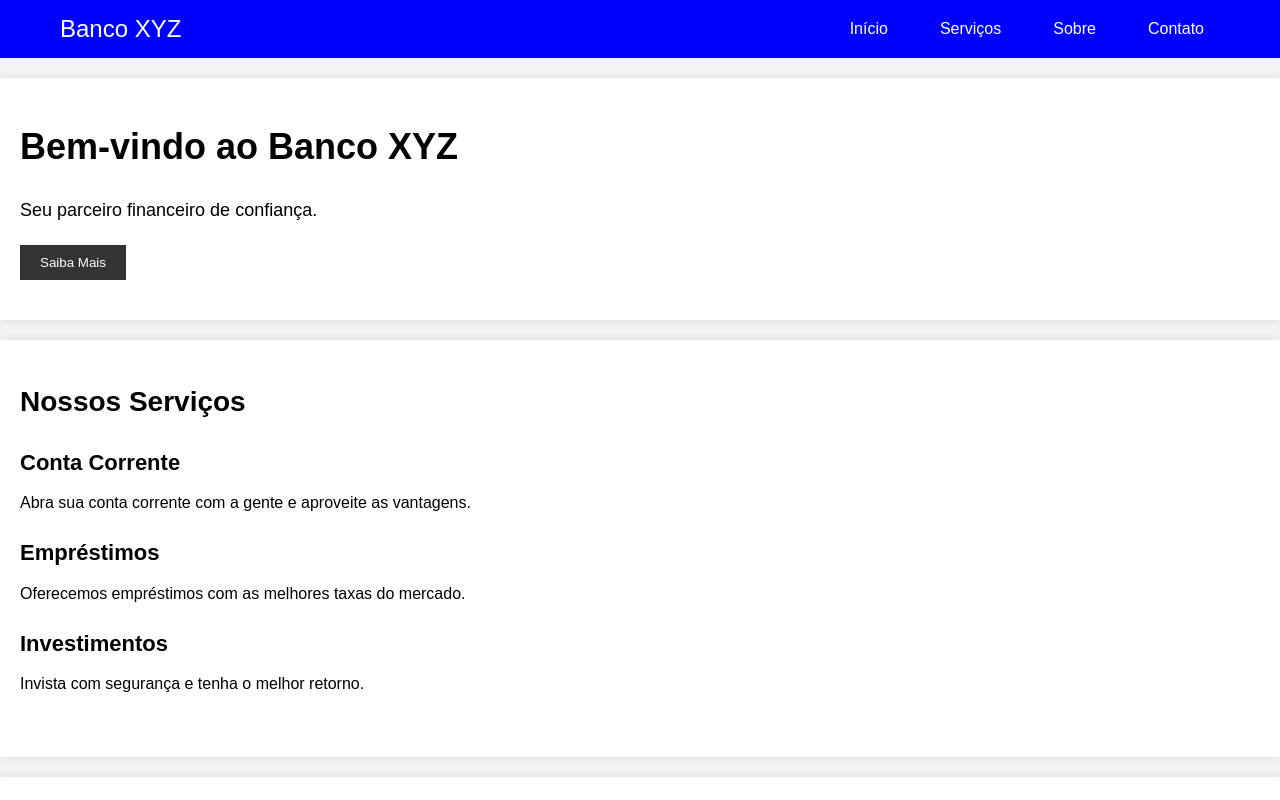
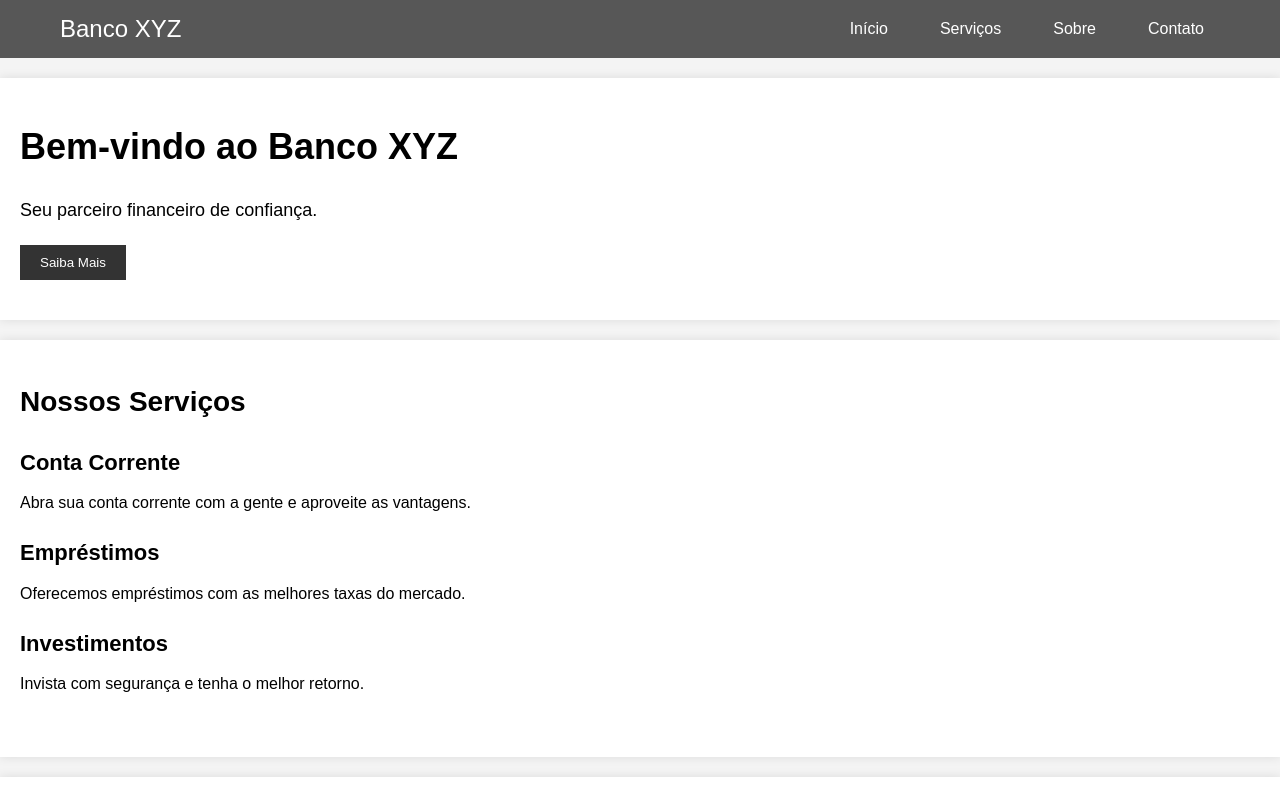
Before and after one commit to elvispereira072/bank-app-, a plain HTML site: page index.html in a window 1280 px wide. Shown: the top 800 px of the page. Drawn offline with Linux system fonts and the light colour scheme.

Commit message:
Update style.css

```diff
--- a/style.css
+++ b/style.css
@@ -12,7 +12,7 @@ body {
 }
 
 header {
-    background: blue;
+    background: #575757;
     color: #fff;
     padding: 10px 0;
 }
```
